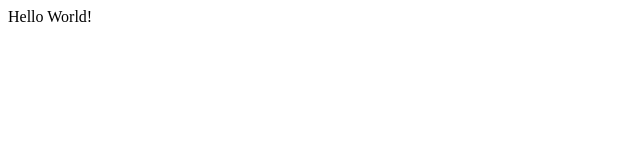
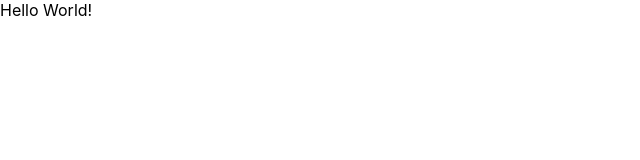
Before and after one commit to ilyaDegtyarenko/media-hub, a Vue app: page / in a window 1280 px wide. Shown: the top 160 px of the page, without its empty margins (0-640 px from the left). Built offline with nearby package versions, Linux system fonts and the light colour scheme.

Commit message:
feat: Add TailwindCSS, Sass, and base styles

```diff
--- a/package.json
+++ b/package.json
@@ -9,12 +9,15 @@
     "preview": "vite preview"
   },
   "dependencies": {
+    "@tailwindcss/vite": "^4.1.13",
     "@types/node": "^24.5.2",
+    "tailwindcss": "^4.1.13",
     "vue": "^3.5.21"
   },
   "devDependencies": {
     "@vitejs/plugin-vue": "^6.0.1",
     "@vue/tsconfig": "^0.8.1",
+    "sass-embedded": "^1.93.2",
     "typescript": "~5.8.3",
     "vite": "^7.1.7",
     "vue-tsc": "^3.0.7"
--- /dev/null
+++ b/src/assets/styles/css/libs.css
@@ -0,0 +1 @@
+@import 'tailwindcss';
--- /dev/null
+++ b/src/assets/styles/sass/main.sass
@@ -0,0 +1,46 @@
+@use 'parts/transitions'
+
+html,
+body
+  overflow: hidden
+  margin: 0
+  padding: 0
+  height: 100%
+  width: 100%
+
+body
+  box-sizing: border-box
+  word-break: normal
+  line-height: 1.3333733333
+  font-family: Inter, -apple-system, BlinkMacSystemFont, 'Segoe UI', Roboto, Oxygen, Ubuntu, Cantarell, 'Fira Sans', 'Droid Sans', 'Helvetica Neue', sans-serif
+  font-size: 16px
+  font-style: normal
+  font-synthesis: none
+  color: #000
+  background: #fff
+  text-rendering: optimizeLegibility
+  tab-size: 4
+  isolation: isolate
+  -moz-tab-size: 4
+  -webkit-text-size-adjust: 100%
+  -webkit-font-smoothing: antialiased
+  -moz-osx-font-smoothing: grayscale
+  -webkit-tap-highlight-color: rgba(0, 0, 0, 0)
+
+*,
+:after,
+:before
+  box-sizing: border-box
+  background-repeat: no-repeat
+  margin: 0
+
+input,
+button,
+textarea,
+select
+  font: inherit
+
+@media (prefers-reduced-motion: reduce)
+  *
+    transition: none !important
+    animation: none !important
--- /dev/null
+++ b/src/assets/styles/sass/parts/_transitions.sass
@@ -0,0 +1,74 @@
+.fade-transition
+  &-enter-from,
+  &-leave-to
+    opacity: 0 !important
+
+  &-enter-active,
+  &-leave-active
+    transition: opacity var(--transition-default-duration-with-ease) !important
+
+  &-enter-to,
+  &-leave-from
+    opacity: 1 !important
+
+.scale-transition
+  &-enter-from,
+  &-leave-to
+    transform: scale(0) !important
+
+  &-enter-active,
+  &-leave-active
+    transition: transform var(--transition-default-duration-with-ease) !important
+
+  &-enter-to,
+  &-leave-from
+    transform: scale(1) !important
+
+.slide-x-left-transition,
+.slide-x-right-transition,
+.slide-y-top-transition,
+.slide-y-bottom-transition
+  &-enter-from,
+  &-leave-to
+    opacity: 0
+
+  &-enter-active,
+  &-leave-active
+    pointer-events: none
+    transition: opacity var(--transition-default-duration-with-ease), transform var(--transition-default-duration-with-ease)
+
+  &-enter-to,
+  &-leave-from
+    opacity: 1
+
+.slide-x-left-transition,
+.slide-x-right-transition
+  &-enter-to,
+  &-leave-from
+    transform: translateX(0)
+
+.slide-y-top-transition,
+.slide-y-bottom-transition
+  &-enter-to,
+  &-leave-from
+    transform: translateY(0)
+
+.slide-x-left-transition
+  &-enter-from,
+  &-leave-to
+    transform: translateX(-80%)
+
+.slide-x-right-transition
+  &-enter-from,
+  &-leave-to
+    transform: translateX(80%)
+
+.slide-y-top-transition
+  &-enter-from,
+  &-leave-to
+    transform: translateY(-80%)
+
+.slide-y-bottom-transition
+  &-enter-from,
+  &-leave-to
+    transform: translateY(80%)
--- a/src/main.ts
+++ b/src/main.ts
@@ -1,3 +1,6 @@
+import './assets/styles/css/libs.css'
+import './assets/styles/sass/main.sass'
+
 import { createApp } from 'vue'
 import App from './App.vue'
 
--- a/vite.config.ts
+++ b/vite.config.ts
@@ -2,10 +2,14 @@ import { fileURLToPath, URL } from 'node:url'
 
 import { defineConfig } from 'vite'
 import vue from '@vitejs/plugin-vue'
+import tailwindcss from '@tailwindcss/vite'
 
 // https://vite.dev/config/
 export default defineConfig({
-  plugins: [ vue() ],
+  plugins: [
+    vue(),
+    tailwindcss(),
+  ],
   resolve: { // https://vite.dev/config/shared-options.html
     alias: {
       '@': fileURLToPath(new URL('./src', import.meta.url)),
```
Also changed, not shown: 1 other file (tests, documents, lock files or other folders).
